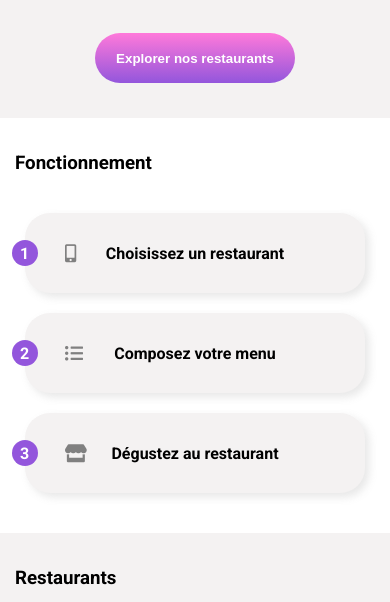
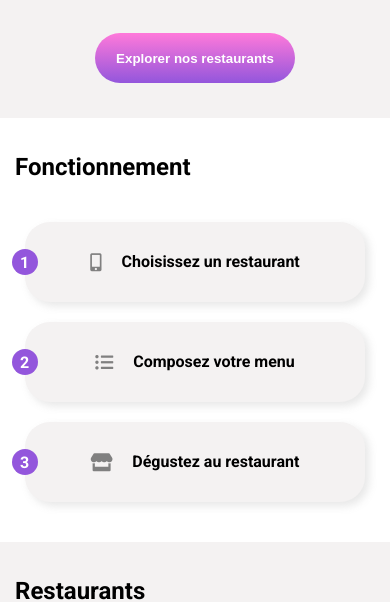
Before and after one commit to aminek-fr/Openclassrooms-Projet-3.io, a plain HTML site: page index.html in a window 390 px wide. Shown: the part 255-857 px from the top of the page. Drawn offline with Linux system fonts and the light colour scheme; a web font is replaced by a local one.

Commit message:
Remplacement des titres h3 par h2. Ajout des titres h3 Amélioration du responsive des menus de la partie sectionFonctionnement sur les résolutions 320px.

```diff
--- a/index.html
+++ b/index.html
@@ -29,23 +29,26 @@
         </header>
         <main>
             <section class="sectionFonctionnement">
-                <h3 class="sectionFonctionnement__titre">Fonctionnement</h3>
+                <h2 class="sectionFonctionnement__titreH2">Fonctionnement</h2>
                 <nav class="sectionFonctionnement__container">
                     <ul class="sectionFonctionnement__ul">
                         <li class="sectionFonctionnement__li">
-                            <i class="sectionFonctionnement__icone fas fa-mobile-alt"></i>Choisissez un restaurant
+                            <i class="sectionFonctionnement__icone fas fa-mobile-alt"></i>
+                            <h3 class="sectionFonctionnement__titreH3">Choisissez un restaurant</h3>
                             <div class="sectionFonctionnement__compteur">
                                 <p class="sectionFonctionnement__nombre">1</p>
                             </div>
                         </li>
                         <li class="sectionFonctionnement__li">
-                            <i class="sectionFonctionnement__icone fas fa-list-ul"></i>Composez votre menu
+                            <i class="sectionFonctionnement__icone fas fa-list-ul"></i>
+                            <h3 class="sectionFonctionnement__titreH3">Composez votre menu</h3>
                             <div class="sectionFonctionnement__compteur">
                             <p class="sectionFonctionnement__nombre">2</p>
                             </div>
                         </li>
                         <li class="sectionFonctionnement__li">
-                            <i class="sectionFonctionnement__icone fas fa-store"></i>Dégustez au restaurant
+                            <i class="sectionFonctionnement__icone fas fa-store"></i>
+                            <h3 class="sectionFonctionnement__titreH3">Dégustez au restaurant</h3>
                             <div class="sectionFonctionnement__compteur">
                             <p class="sectionFonctionnement__nombre">3</p>
                             </div>
@@ -54,7 +57,7 @@
                 </nav>
             </section>
             <section class="sectionRestaurant">
-                <h3 class="sectionRestaurant__titre">Restaurants</h3>
+                <h2 class="sectionRestaurant__titreH2">Restaurants</h2>
                 <div class="container">
                     <div class="article">
                     <a href="pages/menu_lapalettedugout.html">
--- a/sass/Pages/_home.scss
+++ b/sass/Pages/_home.scss
@@ -5,12 +5,16 @@
         margin: 0 auto;
     }
 
-    &__titre{
+    &__titreH2{
         @include desktop{
             max-width: 1000px;
             margin: 0 auto;
             padding: 20px 0px 30px 25px;
         }
+    }
+
+    &__titreH3{
+        font-size: medium;
     }
 
     &__container{
@@ -36,7 +40,6 @@
         font-family: $policeSecondary;
         font-size: medium;
         font-weight: bold;
-        /*box-shadow: 0.25rem 0.25rem 0.5rem rgb(0 0 0 / 13%)*/
         box-shadow: rgba(135, 135, 135, 0.2) 4px 4px 8px;
         position: relative;
         &:hover{
@@ -67,8 +70,7 @@
     }
 
     &__icone{
-        position: absolute;
-        left: 40px;
+        padding-right: 20px;
         font-size: large;
         color: grey;
         &:hover{
@@ -106,7 +108,6 @@
         position: relative;
         @include desktop{
             width: 45%;
-            /*padding: 0px 20px;*/
         }
 
         a{
```
Also changed, not shown: css/style.css, 1 other file.
